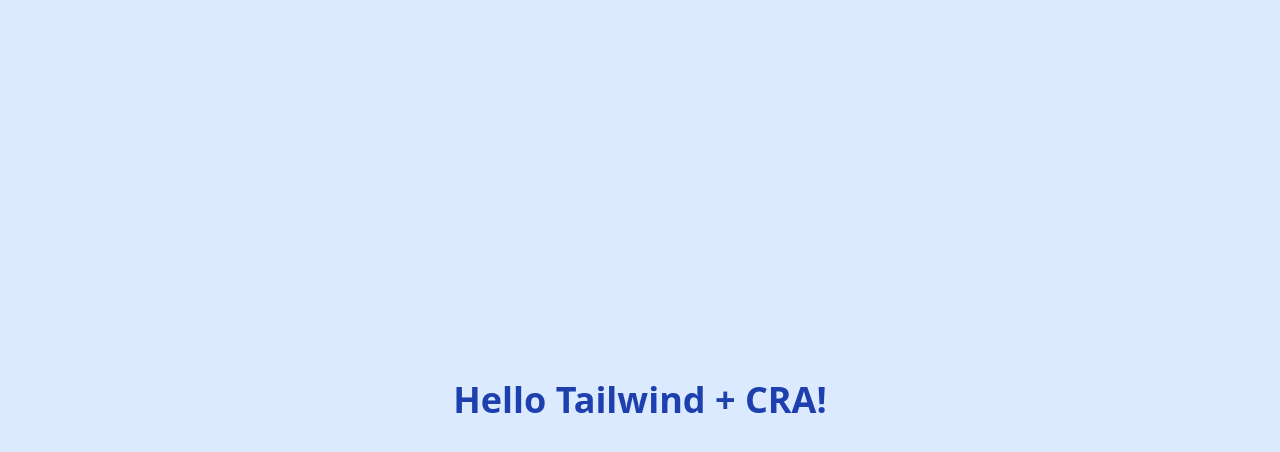
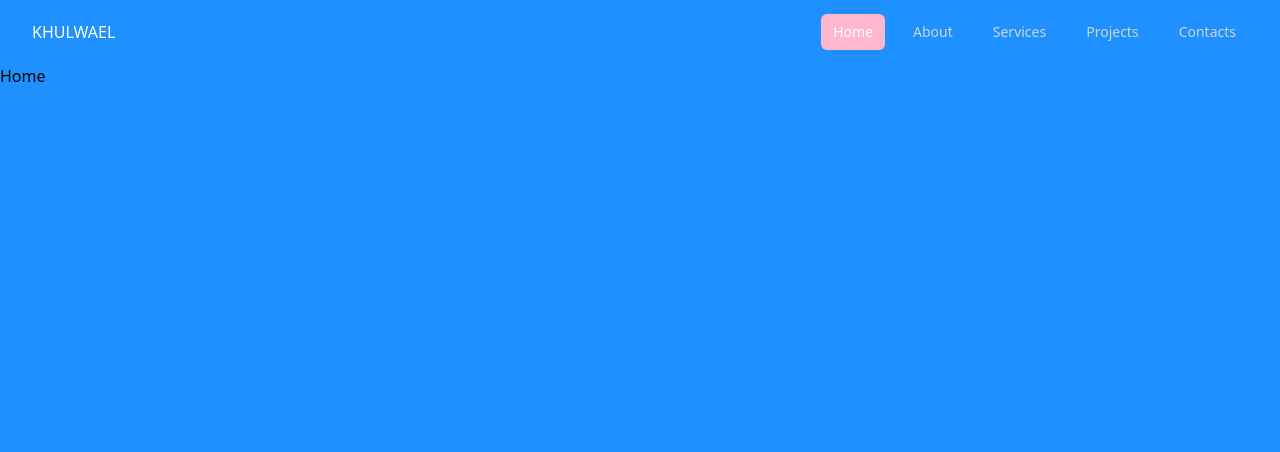
Before and after one commit to drusykhulwi/portfolio, a React (Create React App) app in the folder frontend/: page / in a window 1280 px wide. Shown: the top 452 px of the page. Built offline with nearby package versions, Linux system fonts and the light colour scheme.

Commit message:
routes and Navigation

```diff
--- a/frontend/src/App.js
+++ b/frontend/src/App.js
@@ -1,11 +1,23 @@
 import './App.css';
+import { BrowserRouter, Routes, Route } from 'react-router-dom';
+import Home from './components/Home'
+import About from './components/About'
+import Projects from './components/Projects';
+import Services from './components/Services'
+import Contacts from './components/Contacts'
 
-function App() {
+export default function App() {
   return (
-    <div className="min-h-screen flex items-center justify-center bg-blue-100">
-      <h1 className="text-4xl font-bold text-blue-800">Hello Tailwind + CRA!</h1>
-    </div>
+    <BrowserRouter>
+      <div className="min-h-screen bg-primary">
+        <Routes>
+          <Route path="/" element={<Home />} />
+          <Route path="/about" element={<About/>} />
+          <Route path="/projects" element={<Projects />} />
+          <Route path="/services" element={<Services />} />
+          <Route path="/contacts" element={<Contacts />} />
+        </Routes>
+      </div>
+    </BrowserRouter>
   );
 }
-
-export default App;
--- /dev/null
+++ b/frontend/src/components/Navbar.js
@@ -0,0 +1,80 @@
+import { Disclosure, DisclosureButton, DisclosurePanel, Menu, MenuButton, MenuItem, MenuItems } from '@headlessui/react'
+import { Bars3Icon, BellIcon, XMarkIcon } from '@heroicons/react/24/outline'
+import { Link, useLocation } from 'react-router-dom'
+
+const navigation = [
+  { name: 'Home', href: '/', current: false },
+  { name: 'About', href: '/about', current: false },
+  { name: 'Services', href: '/services', current: false },
+  { name: 'Projects', href: '/projects', current: false },
+  { name: 'Contacts', href: '/contacts', current: false },
+]
+
+function classNames(...classes) {
+  return classes.filter(Boolean).join(' ')
+}
+
+export default function Navbar() {
+  const location = useLocation();
+
+  return (
+    <Disclosure as="nav" className="bg-primary">
+      <div className="mx-auto max-w-7xl px-2 sm:px-6 lg:px-8">
+        <div className="relative flex h-16 items-center justify-between">
+          <div className="absolute inset-y-0 left-0 flex items-center sm:hidden">
+            {/* Mobile menu button*/}
+            <DisclosureButton className="group relative inline-flex items-center justify-center rounded-md p-2 text-white hover:bg-secondary hover:text-white focus:ring-2 focus:ring-secondary focus:outline-hidden focus:ring-inset">
+              <span className="absolute -inset-0.5" />
+              <span className="sr-only">Open main menu</span>
+              <Bars3Icon aria-hidden="true" className="block size-6 group-data-open:hidden" />
+              <XMarkIcon aria-hidden="true" className="hidden size-6 group-data-open:block" />
+            </DisclosureButton>
+          </div>
+          <div className="flex flex-1 items-center justify-center sm:items-stretch sm:justify-start">
+            <div className="flex shrink-0 items-center text-white">
+              KHULWAEL
+            </div>
+          </div>
+          <div className="absolute inset-y-0 right-0 flex items-center pr-2 sm:static sm:inset-auto sm:ml-6 sm:pr-0">
+            <div className="hidden sm:ml-6 sm:block">
+              <div className="flex space-x-4">
+                {navigation.map((item) => (
+                  <Link
+                    key={item.name}
+                    to={item.href}
+                    aria-current={location.pathname === item.href ? 'page' : undefined}
+                    className={classNames(
+                      location.pathname === item.href ? 'bg-secondary text-white' : 'text-gray-300 hover:bg-primary-light hover:text-white',
+                      'rounded-md px-3 py-2 text-sm font-medium',
+                    )}
+                  >
+                    {item.name}
+                  </Link>
+                ))}
+              </div>
+            </div>
+          </div>
+        </div>
+      </div>
+
+      <DisclosurePanel className="sm:hidden">
+        <div className="space-y-1 px-2 pt-2 pb-3">
+          {navigation.map((item) => (
+            <DisclosureButton
+              key={item.name}
+              as={Link}
+              to={item.href}
+              aria-current={location.pathname === item.href ? 'page' : undefined}
+              className={classNames(
+                location.pathname === item.href ? 'bg-secondary text-white' : 'text-white hover:bg-primary-light hover:text-white',
+                'block rounded-md px-3 py-2 text-base font-medium',
+              )}
+            >
+              {item.name}
+            </DisclosureButton>
+          ))}
+        </div>
+      </DisclosurePanel>
+    </Disclosure>
+  )
+}
```
